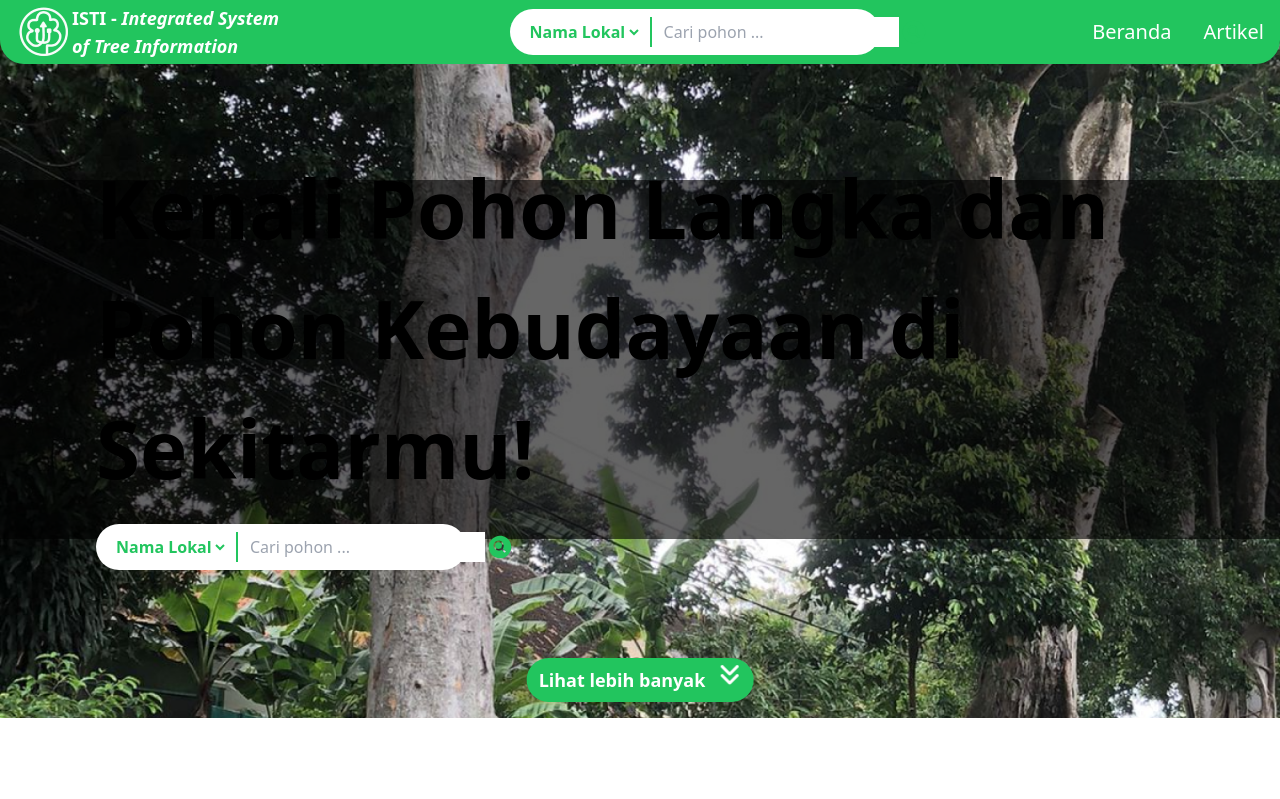
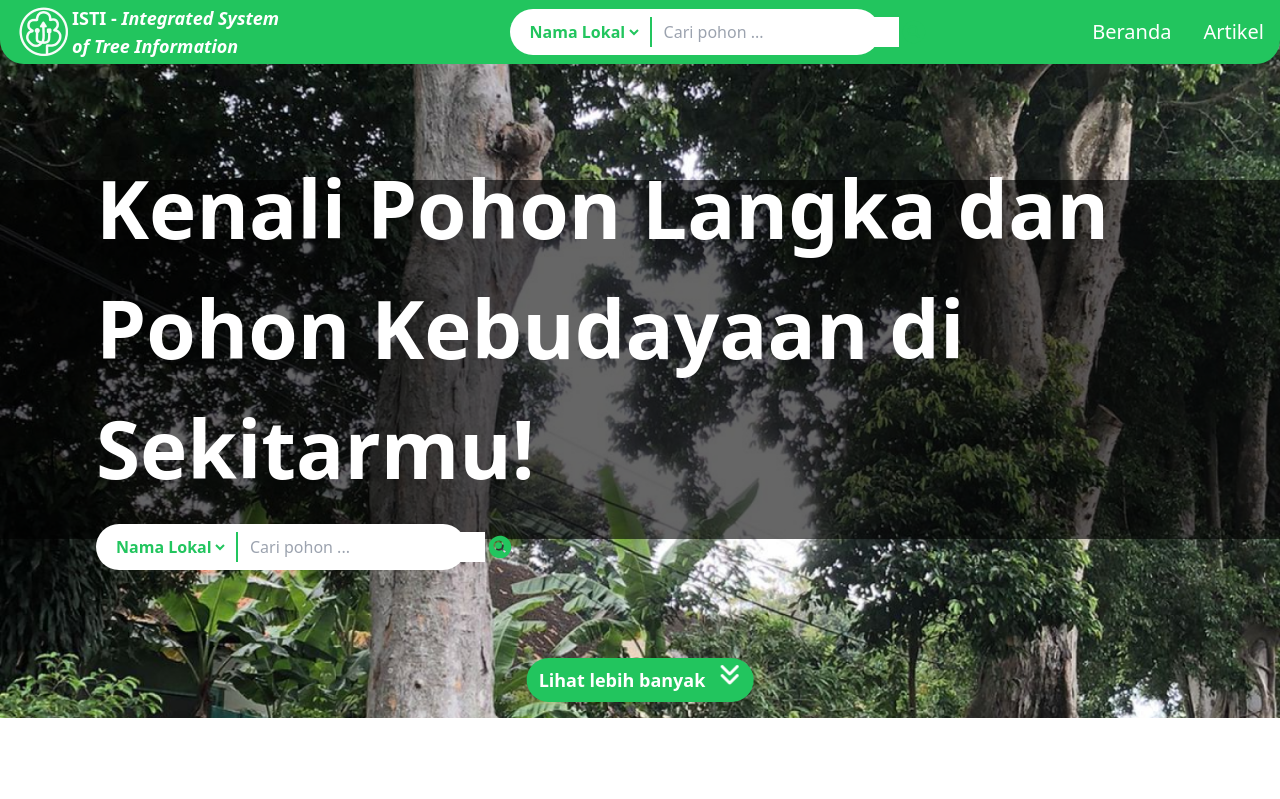
Before and after one commit to Perwira-AZ/ISTI, a Next.js app in the folder frontend/isti/: page / in a window 1280 px wide. Shown: the top 799 px of the page. Built offline with nearby package versions, Linux system fonts and the light colour scheme; no server answers.

Commit message:
Update style index.jsx

```diff
--- a/frontend/isti/src/pages/index.jsx
+++ b/frontend/isti/src/pages/index.jsx
@@ -20,7 +20,7 @@ function Home() {
           <div className="absolute inset-0 h-1/2 my-auto bg-black bg-opacity-60"></div>{' '}
           {/* Overlay */}
           <div className="pl-24 absolute w-full p-4 top-1/2 left-1/2 transform -translate-x-1/2 -translate-y-1/2">
-            <p className="pb-4 max-w-[1280px] font-bold text-[80px]">
+            <p className="pb-4 max-w-[1280px] font-bold text-[80px] text-white">
               Kenali Pohon Langka dan Pohon Kebudayaan di Sekitarmu!
             </p>
             <SearchComponent />
```
